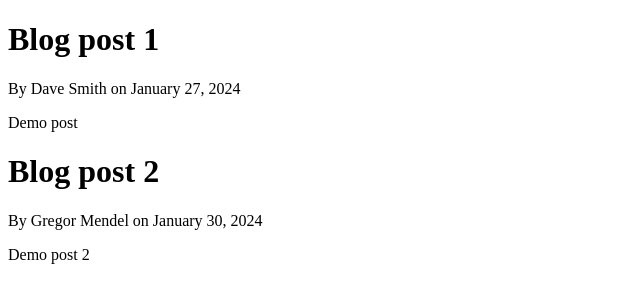
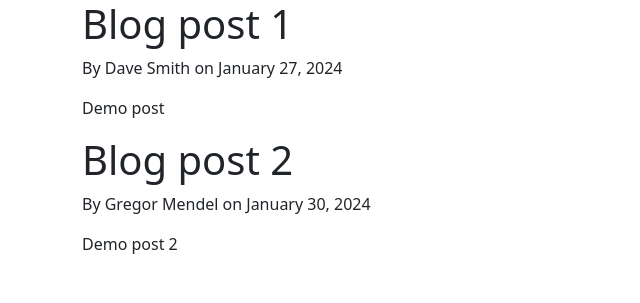
Before and after one commit to Magdielian-code/Django-blog-api, a Django app: page /blog/ in a window 1280 px wide. Shown: the top 303 px of the page, without its empty margins (0-640 px from the left). Run offline with Django 5.2, Linux system fonts and the light colour scheme.

Commit message:
modified base.html

```diff
--- a/blog_api/blog/templates/blog/base.html
+++ b/blog_api/blog/templates/blog/base.html
@@ -3,6 +3,13 @@
 <head>
     <meta charset="UTF-8">
     <meta name="viewport" content="width=device-width, initial-scale=1.0">
+    <!-- Required meta tags -->
+    <meta charset="utf-8">
+    <meta name="viewport" content="width=device-width, initial-scale=1">
+
+    <!-- Bootstrap CSS -->
+    <link href="https://cdn.jsdelivr.net/npm/bootstrap@5.0.2/dist/css/bootstrap.min.css" rel="stylesheet" integrity="sha384-EVSTQN3/azprG1Anm3QDgpJLIm9Nao0Yz1ztcQTwFspd3yD65VohhpuuCOmLASjC" crossorigin="anonymous">
+
     {%if title %}
         <title>Nome_write - {{ title }}</title>
     {% else %}
@@ -10,6 +17,17 @@
     {% endif %}
 </head>
 <body>
-    {% block content %}{% endblock %}
+    <div class="container">
+        {% block content %}{% endblock %}
+    </div>
+     <!-- Optional JavaScript; choose one of the two! -->
+
+    <!-- Option 1: Bootstrap Bundle with Popper -->
+    <script src="https://cdn.jsdelivr.net/npm/bootstrap@5.0.2/dist/js/bootstrap.bundle.min.js" integrity="sha384-MrcW6ZMFYlzcLA8Nl+NtUVF0sA7MsXsP1UyJoMp4YLEuNSfAP+JcXn/tWtIaxVXM" crossorigin="anonymous"></script>
+
+    <!-- Option 2: Separate Popper and Bootstrap JS -->
+
+    <script src="https://cdn.jsdelivr.net/npm/@popperjs/core@2.9.2/dist/umd/popper.min.js" integrity="sha384-IQsoLXl5PILFhosVNubq5LC7Qb9DXgDA9i+tQ8Zj3iwWAwPtgFTxbJ8NT4GN1R8p" crossorigin="anonymous"></script>
+    <script src="https://cdn.jsdelivr.net/npm/bootstrap@5.0.2/dist/js/bootstrap.min.js" integrity="sha384-cVKIPhGWiC2Al4u+LWgxfKTRIcfu0JTxR+EQDz/bgldoEyl4H0zUF0QKbrJ0EcQF" crossorigin="anonymous"></script>
 </body>
 </html>
```
